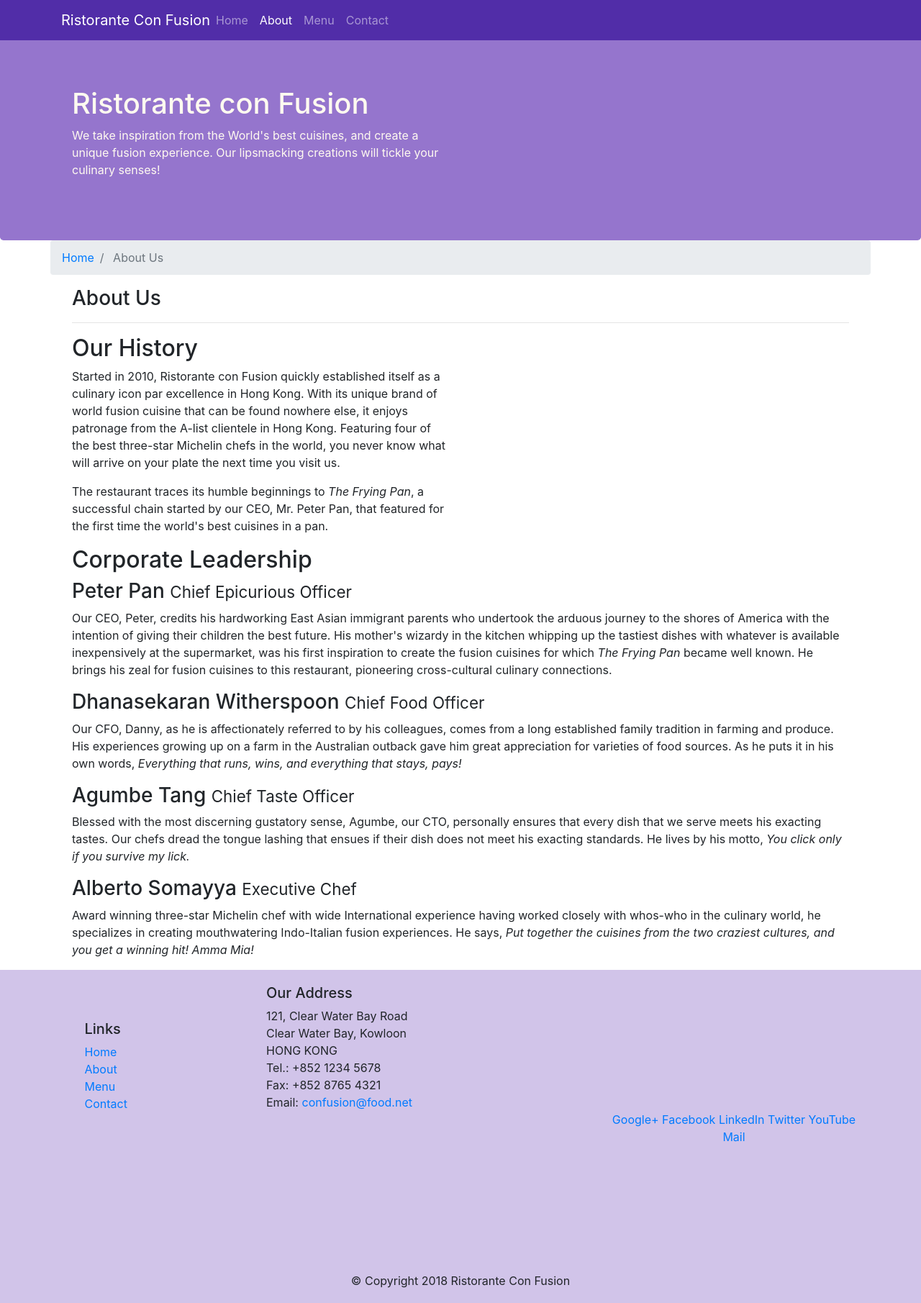
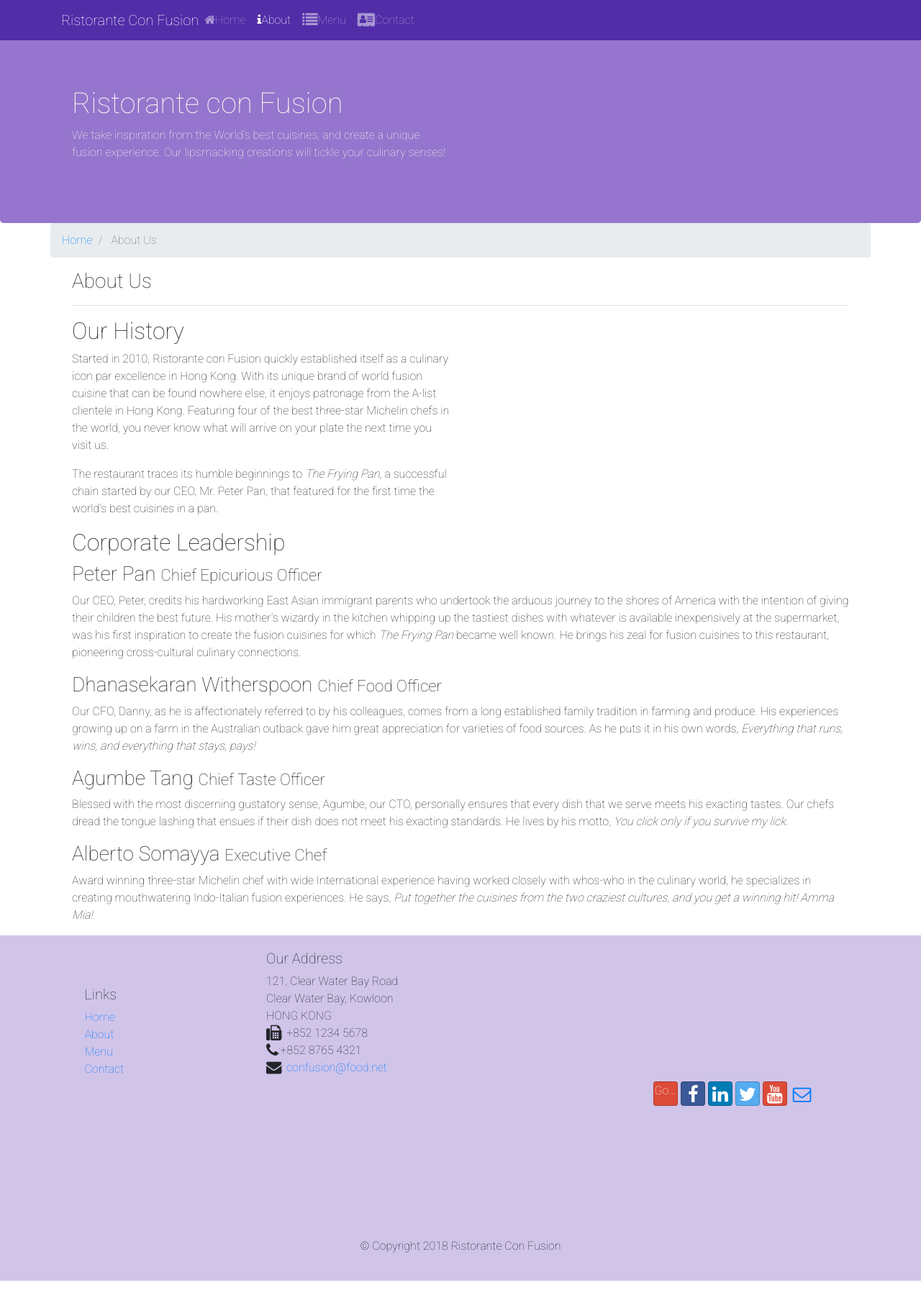
Before and after one commit to dongxiaohuang/bootstrap4, a website: page conFusion/aboutus.html in a window 1280 px wide. Shown: the whole page at 72% size. After the commit the page ends 1780 px from the top, so only its background shows below. Drawn offline with nearby package versions, Linux system fonts and the light colour scheme.

Commit message:
icon fonts

```diff
--- a/conFusion/aboutus.html
+++ b/conFusion/aboutus.html
@@ -3,7 +3,11 @@
 
 <head>
      <link rel="stylesheet" href="https://stackpath.bootstrapcdn.com/bootstrap/4.1.1/css/bootstrap.min.css" integrity="sha384-WskhaSGFgHYWDcbwN70/dfYBj47jz9qbsMId/iRN3ewGhXQFZCSftd1LZCfmhktB" crossorigin="anonymous">
+     <link rel="stylesheet" href="https://cdnjs.cloudflare.com/ajax/libs/font-awesome/4.7.0/css/font-awesome.css">
+     <link rel="stylesheet" href="https://cdnjs.cloudflare.com/ajax/libs/bootstrap-social/5.1.1/bootstrap-social.min.css">
      <link rel="stylesheet" href="css/style.css" />
+     <link href='https://fonts.googleapis.com/css?family=Roboto:100' rel='stylesheet' type='text/css'>
+
     <title>Ristorante Con Fusion: About Us</title>
 
 </head>
@@ -20,16 +24,16 @@
                     <ul class="navbar-nav mr-auto">
                          <!-- mr: right margin -->
                          <li class="nav-item">
-                              <a class="nav-link" href="./index.html">Home</a>
+                              <a class="nav-link" href="./index.html"><span class="fa fa-home "></span>Home</a>
                          </li>
                          <li class="nav-item active">
-                              <a class="nav-link" href="#">About</a>
+                              <a class="nav-link" href="#"><span class="fa fa-info"></span>About</a>
                          </li>
                          <li class="nav-item">
-                              <a class="nav-link" href="#">Menu</a>
+                              <a class="nav-link" href="#"><span class="fa fa-lg fa-list "></span>Menu</a>
                          </li>
                          <li class="nav-item">
-                              <a class="nav-link" href="#">Contact</a>
+                              <a class="nav-link" href="#"><span class="fa fa-address-card fa-lg"></span>Contact</a>
                          </li>
                     </ul>
                </div>
@@ -112,21 +116,22 @@
 		              121, Clear Water Bay Road<br>
 		              Clear Water Bay, Kowloon<br>
 		              HONG KONG<br>
-		              Tel.: +852 1234 5678<br>
-		              Fax: +852 8765 4321<br>
-		              Email: <a href="mailto:confusion@food.net">confusion@food.net</a>
+                        <i class="fa fa-fax fa-lg"></i>: +852 1234 5678<br>
+		               <i class="fa fa-phone fa-lg"></i>:+852 8765 4321<br>
+		               <i class="fa fa-envelope fa-lg"></i>: <a href="mailto:confusion@food.net">confusion@food.net</a>
 		           </address>
                 </div>
                 <div class="col-12 col-sm-4 align-self-center">
                     <div class="text-center">
-                        <a href="http://google.com/+">Google+</a>
-                        <a href="http://www.facebook.com/profile.php?id=">Facebook</a>
-                        <a href="http://www.linkedin.com/in/">LinkedIn</a>
-                        <a href="http://twitter.com/">Twitter</a>
-                        <a href="http://youtube.com/">YouTube</a>
-                        <a href="mailto:">Mail</a>
+                        <a class="btn btn-social-icon btn-google" href="http://google.com/+">Google+</a>
+                        <a class="btn btn-social-icon btn-facebook" href="http://www.facebook.com/profile.php?id="><i class="fa fa-facebook fa-lg"></i></a>
+                        <a class="btn btn-social-icon btn-linkedin" href="http://www.linkedin.com/in/"><i class="fa fa-linkedin fa-lg"></i></a>
+                        <a class="btn btn-social-icon btn-twitter" href="http://twitter.com/"><i class="fa fa-twitter fa-lg"></i></a>
+                        <a class="btn btn-social-icon btn-google" href="http://youtube.com/"><i class="fa fa-youtube fa-lg"></i></a>
+                        <a class="btn btn-social-icon" href="mailto:"><i class="fa fa-envelope-o fa-lg"></i></a>
                     </div>
                 </div>
+           </div>
            </div>
            <div class="row justify-content-center">
                 <div class="col-auto">
--- a/conFusion/css/style.css
+++ b/conFusion/css/style.css
@@ -30,6 +30,7 @@
 
 body {
      padding: 50px 0px 0px 0px;
+     font-family: Roboto, sans-serif;
      z-index: 0;
 }
 
--- a/conFusion/package.json
+++ b/conFusion/package.json
@@ -15,6 +15,8 @@
   },
   "dependencies": {
     "bootstrap": "^4.1.1",
+    "bootstrap-social": "^5.1.1",
+    "font-awesome": "^4.7.0",
     "jquery": "^3.3.1",
     "npm": "^6.1.0",
     "popper.js": "^1.14.3"
```
Also changed, not shown: conFusion/index.html (+16 -14 lines), 1 other file.
